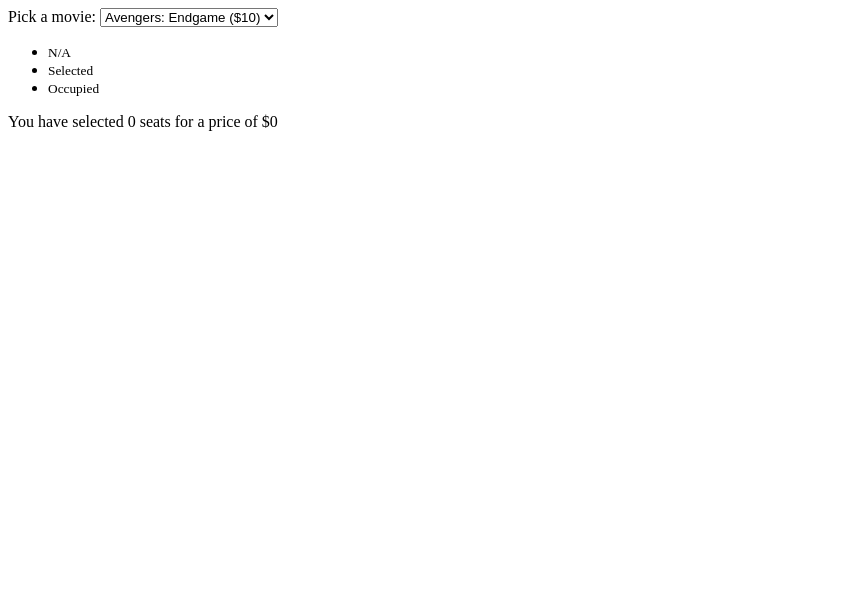
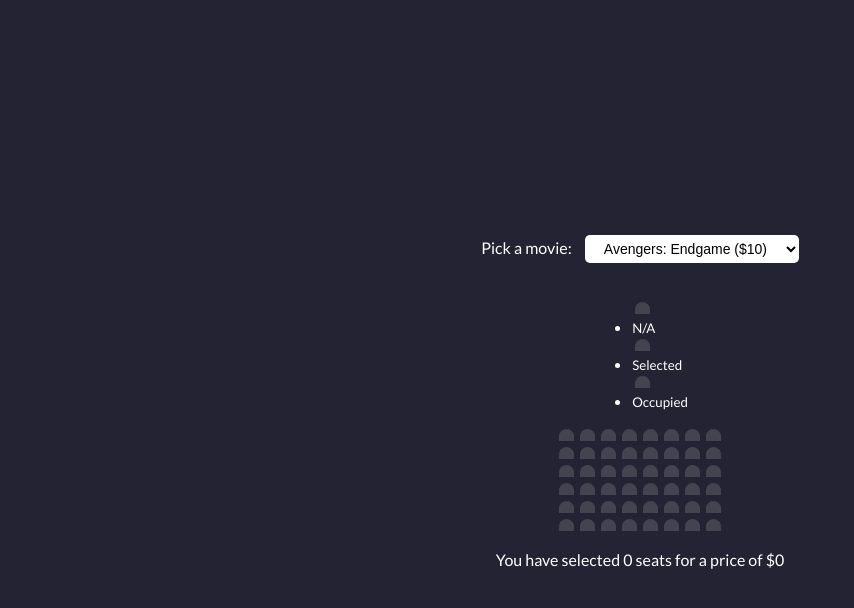
Before and after one commit to DobriJS/Movie-Seat, a plain HTML site: page index.html in a window 1280 px wide. Shown: the whole page, without its empty margins (0-854 px from the left). Drawn offline with Linux system fonts and the light colour scheme; a script that the page names is missing.

Commit message:
Background and Seats styles

```diff
--- a/style.css
+++ b/style.css
@@ -3,3 +3,41 @@
 * {
     box-sizing: border-box;
 }
+
+body {
+    background-color: #242333;
+    color: #fff;
+    display: flex;
+    flex-direction: column;
+    align-items: center;
+    justify-content: center;
+    height: 100vh;
+    font-family: 'Lato', sans-serif;
+    margin: 0;
+}
+
+.movie-container {
+    margin: 20px 0;
+}
+
+.movie-container select {
+    background-color: #fff;
+    border: 0;
+    border-radius: 5px;
+    font-size: 14px;
+    margin-left: 10px;
+    padding: 5px 15px 5px 15px;
+}
+
+.seat {
+    background-color: #444451;
+    height: 12px;
+    width: 15px;
+    margin: 3px;
+    border-top-left-radius: 10px;
+    border-top-right-radius: 10px;
+}
+
+.row {
+    display: flex;
+}
```
